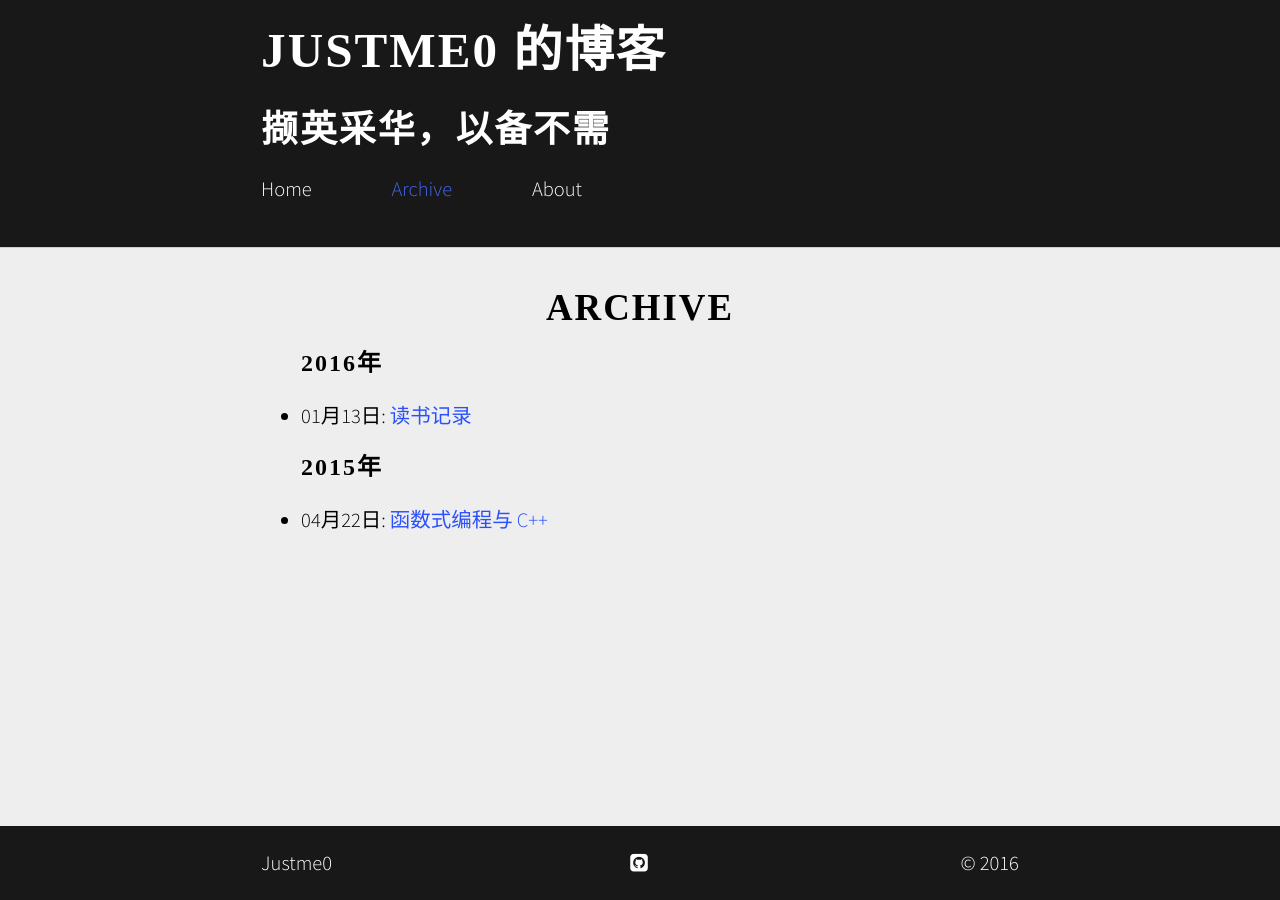
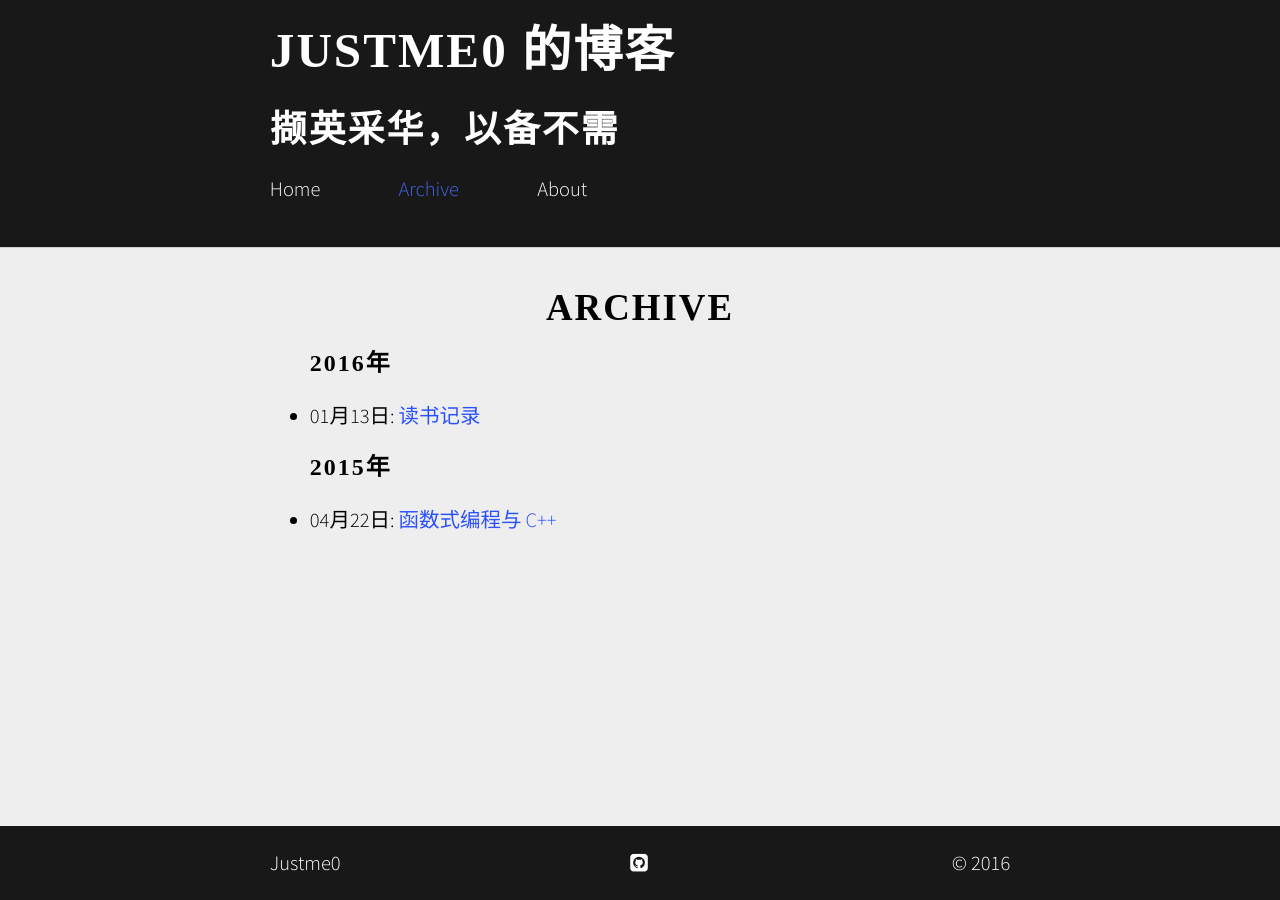
Before and after one commit to Justme0/justme0.github.io, a Jekyll site: the page built from archive.html, in a window 1280 px wide. Built offline with Jekyll 4.4.1, drawn with Linux system fonts in a browser that asks for light colours; nearby versions of some CDN libraries; some web fonts are replaced.

```diff
--- a/_config.yml
+++ b/_config.yml
@@ -46,7 +46,7 @@ comments:
 
 style:
 #    body: "whitesmoke"
-    padding: 30%
+    padding: 31%
     anchor: "#46f"
     serif-heading: true
     nav: "#181818"
--- a/archive.html
+++ b/archive.html
@@ -15,6 +15,6 @@ permalink: /archive/index.html
       {% endif %}
     {% endunless %}
 
-    <li><span>{{ post.date | date:"%m月%d日" }}<span>: <a href="{{ post.url | prepend: site.baseurl }}">{{ post.title }}</a></li>
+    <li><span>{{ post.date | date:"%m月%d日" }}</span>: <a href="{{ post.url | prepend: site.baseurl }}">{{ post.title }}</a></li>
   {% endfor %}
 </ul>
```
